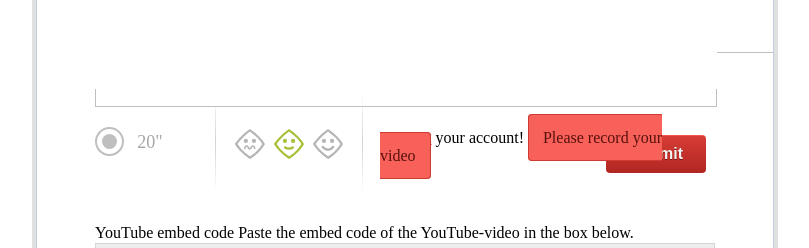
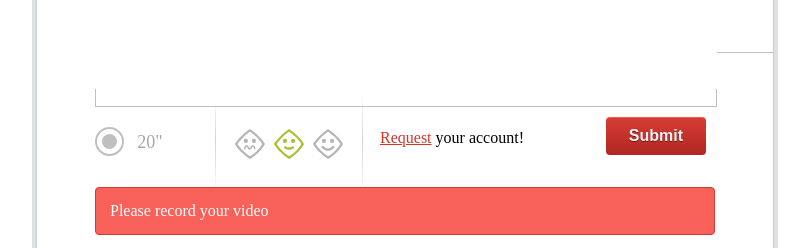
Before and after one commit to CreativeComments/Chrome_extension, a browser extension: page index.html in a window 1280 px wide. Shown: the part 548-796 px from the top of the page, without its empty margins (235-1044 px from the left). Drawn offline with Linux system fonts and the light colour scheme; grey boxes are pictures that could not be loaded; a web font is replaced by a local one.

Commit message:
changed position of error message

```diff
--- a/index.html
+++ b/index.html
@@ -21,7 +21,7 @@
 			<div class="creativeCommentContent">
 				<div id="videoHolder">
 					<!-- <label for="video">Video</label> -->
-					<object id="videoRecorder" width="620" height="330">
+					<object id="videoRecorder" width="610" height="330">
 						<param name="movie" value="http://player.nimbb.com/nimbb.swf?mode=record&simplepage=1&showmenu=0&showcounter=0&key=373f5c99d7&lang=en"/>
 						<param name="allowScriptAccess" value="always"/>
 						<embed name="nimbb" src="http://player.nimbb.com/nimbb.swf?mode=record&simplepage=1&showmenu=0&showcounter=0&key=373f5c99d7&lang=en" width="620" height="330" allowScriptAccess="always" pluginspage="http://www.adobe.com/go/getflashplayer" type="application/x-shockwave-flash">
@@ -42,12 +42,14 @@
 							</li>
 							<li class="submitBtn uiButton">
 								<a href="#">Request</a> your account!
-								<span class="error">
-									Please record your video
-								</span>
 								<input class="inputSubmit" type="submit" value="Submit"/>
 							</li>
 						</ul>
+						<div class="error">
+							<p>
+								Please record your video
+							</p>
+						</div>
 					</div>
 				</div>
 				<div id="buttonsLeft">
--- a/sass/creative_comments.scss
+++ b/sass/creative_comments.scss
@@ -124,6 +124,7 @@
 		margin: 0 auto;
 
 		#videoRecorder {
+			width: 620px;
 			border-left: 1px solid #bfbfbf;
 			border-bottom: 1px solid #bfbfbf;
 			border-right: 1px solid #bfbfbf;
@@ -249,15 +250,6 @@
 								@include transition(all 150ms);
 							}
 						}
-						.error {
-							padding: 14px;
-							background-color: #f8615a;
-							border: 1px solid #ce3b33;
-							color: #58100c;
-							@include border-radius (4px);
-							width: inherit;
-							margin: 0;
-						}
 
 						.inputSubmit {
 							float: right;
@@ -308,6 +300,21 @@
 				&.recording {
 					@include animate(pulseRecordButton 1200ms infinite);
 				}
+			}
+		}
+
+		.error {
+			padding: 14px;
+			background-color: #f8615a;
+			border: 1px solid #ce3b33;
+			color: #58100c;
+			@include border-radius (4px);
+			width: inherit;
+			margin: 0;
+
+			p {
+				margin: 0;
+				color: #fff;
 			}
 		}
 	}
```
Also changed, not shown: css/creative_comments.css.
